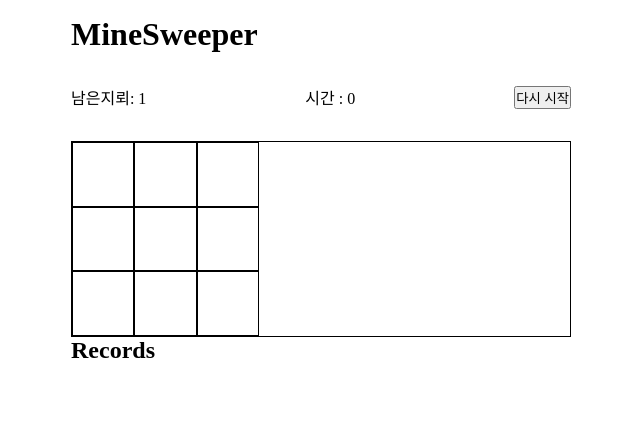
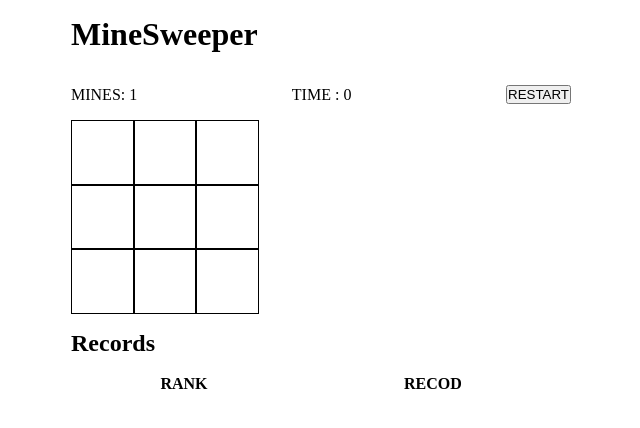
Before and after one commit to narc2ss/minesweeper, a React (Create React App) app: page / in a window 1280 px wide. Shown: the top 428 px of the page, without its empty margins (319-959 px from the left). Built offline with nearby package versions, Linux system fonts and the light colour scheme.

Commit message:
fix : 레코드를 테이블 형태로 표현한다

```diff
--- a/src/components/MineSweeperController.tsx
+++ b/src/components/MineSweeperController.tsx
@@ -11,13 +11,13 @@ const MineSweeperController: FC<Props> = ({ mines, resetHandler, time }) => {
   return (
     <MineSweeperControllerBlock>
       <div>
-        <span>남은지뢰: {mines}</span>
+        <span>MINES: {mines}</span>
       </div>
       <div>
-        <span>시간 : {time}</span>
+        <span>TIME : {time}</span>
       </div>
       <div>
-        <button onClick={resetHandler}>다시 시작</button>
+        <button onClick={resetHandler}>RESTART</button>
       </div>
     </MineSweeperControllerBlock>
   );
@@ -27,7 +27,7 @@ const MineSweeperControllerBlock = styled.div`
   display: flex;
   justify-content: space-between;
   align-items: center;
-  margin: 2rem 0;
+  margin: 2rem 0 1rem;
 `;
 
 export default MineSweeperController;
--- a/src/components/MineSweeperField.tsx
+++ b/src/components/MineSweeperField.tsx
@@ -42,9 +42,7 @@ const MineSweeperField: FC<Props> = ({ field, cellHandler, preventAll }) => {
   );
 };
 
-const MineSweeperFieldBlock = styled.section`
-  border: 1px solid #000;
-`;
+const MineSweeperFieldBlock = styled.section``;
 
 const RowBlock = styled.div`
   display: grid;
--- a/src/components/MineSweeperRecord.tsx
+++ b/src/components/MineSweeperRecord.tsx
@@ -1,3 +1,4 @@
+import styled from "@emotion/styled";
 import { FC, useEffect } from "react";
 import { useDispatch, useSelector } from "react-redux";
 import { MINES, MINESWEEEER_COLUMN, MINESWEEPER_ROW } from "../constants";
@@ -15,13 +16,40 @@ const MineSweeperRecord: FC = () => {
     }
   }, [countOfOpendCell, dispatch]);
   return (
-    <div>
+    <MineSweeperRecordBlock>
       <h2>Records</h2>
-      {records.map((record, i) => (
-        <div key={i}>{record}</div>
-      ))}
-    </div>
+      <table>
+        <thead>
+          <tr>
+            <th>RANK</th>
+            <th>RECOD</th>
+          </tr>
+        </thead>
+        <tbody>
+          {records.map((record, i) => (
+            <tr key={i}>
+              <td>{i + 1}</td>
+              <td>{record}s</td>
+            </tr>
+          ))}
+        </tbody>
+      </table>
+    </MineSweeperRecordBlock>
   );
 };
 
+const MineSweeperRecordBlock = styled.div`
+  margin: 1rem 0;
+  table {
+    margin-top: 1rem;
+    width: 100%;
+    tbody {
+      tr {
+        text-align: center;
+        height: 2rem;
+      }
+    }
+  }
+`;
+
 export default MineSweeperRecord;
```
